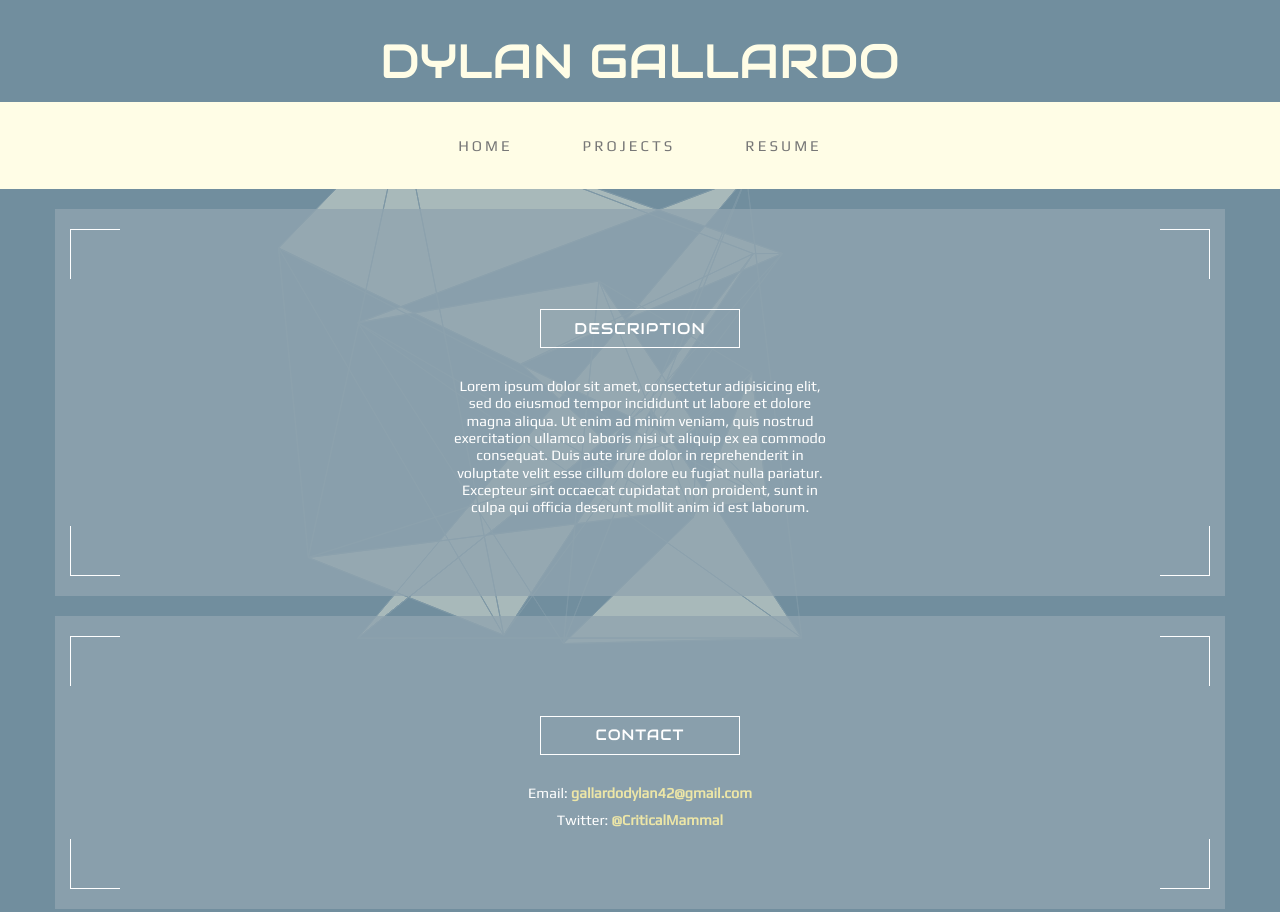
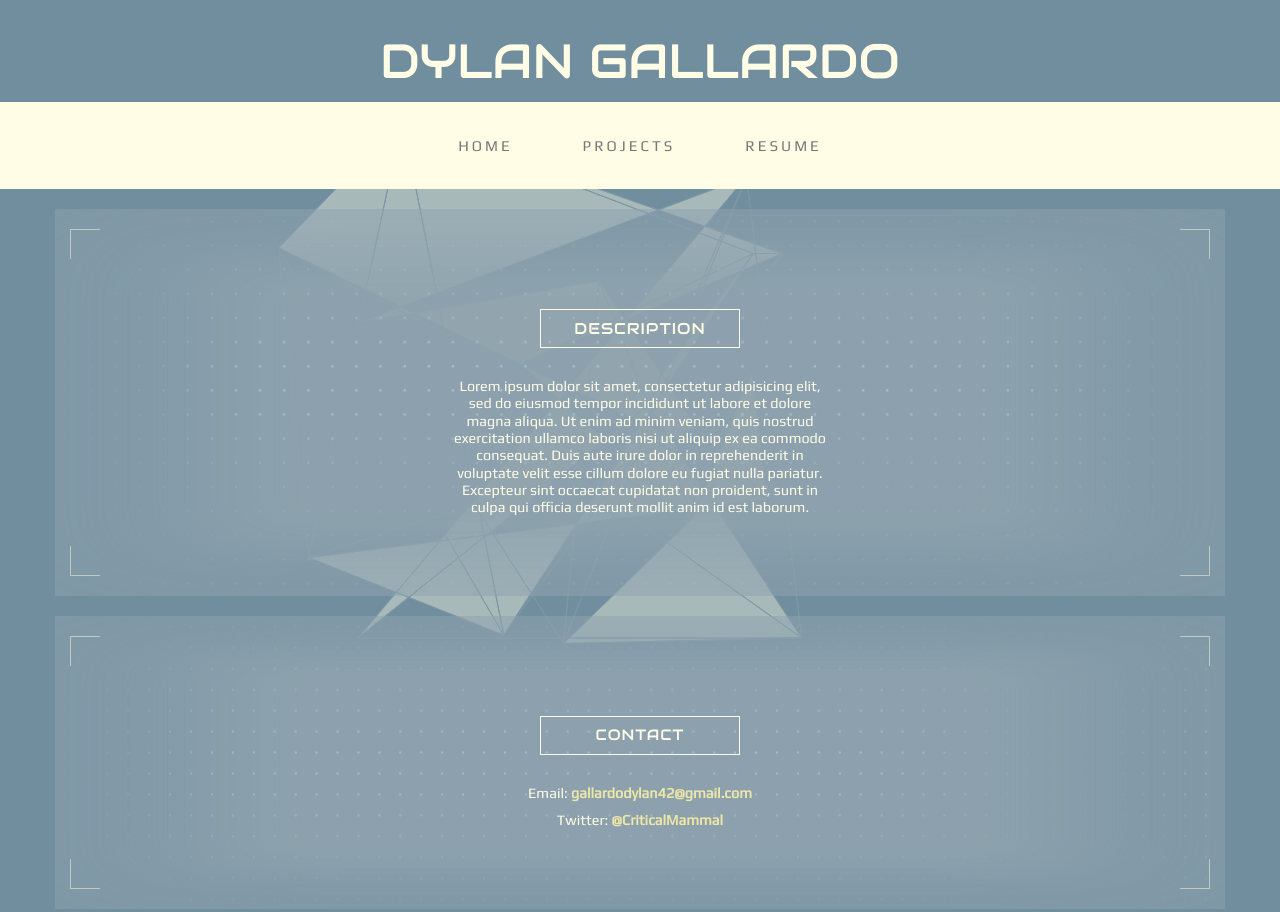
Before and after one commit to CriticalMammal/personal_website, a website: page dylangallardo.com/index.html in a window 1280 px wide. Shown: the top 912 px of the page. Drawn offline with Linux system fonts and the light colour scheme.

Commit message:
Improved Homepage box background image
-The box backgrounds for the homepage are improved and have
semi-transparent dotted grid look now.
- There are still bugs with dots display when resizing, though it's not
terribly noticeable.

```diff
--- a/dylangallardo.com/css/business-casual.css
+++ b/dylangallardo.com/css/business-casual.css
@@ -34,6 +34,7 @@ h6 {
 
 .portfolio-item h5, .homepage-item h2 {
     font-size: 1.3em;
+    color: #FFFDE6;
 }
 .portfolio-item h5 a {
     color: #FFFDE6;
@@ -95,11 +96,11 @@ h6 {
 }
 
 .brand-before p {
-    color: white;
+    color: #FFFDE6;
 }
 
 .brand-main p {
-    color: white;
+    color: #FFFDE6;
 }
 
 p {
@@ -160,10 +161,37 @@ hr {
 }
 
 .box {
+    position: relative;
     margin-bottom: 20px;
     padding: 20px 15px;
-    /*background: #90A4AF;*/
-    background: rgba(144,164,175,0.8);
+    background: rgba(144,164,175,0.5);
+    /*box-shadow: 0px 0px 100px 50px rgba(113,142,158,1) inset;*/
+    background-image: url("../img/custom-box-background.png");
+    background-size: 100% 100%;
+    -webkit-transform-style: preserve-3d;
+    -moz-transform-style: preserve-3d;
+    transform-style: preserve-3d;
+}
+
+.box-text-content {
+    position: relative;
+    z-index: 5;
+}
+
+.box-dot-pattern {
+    z-index: 1;
+    position: absolute;
+    top: 50%;
+    left: 0;
+    /*bottom: 0; */
+    right: 0;
+    width: 100%;
+    height: 100%;
+    margin-left: auto;
+    margin-right: auto;
+    transform: translateY(-50%);
+    background-image: url("../img/box-dot-pattern.png");
+    background-size: contain;
 }
 
 .intro-text {
@@ -174,11 +202,11 @@ hr {
     font-size: 1.25em;
     font-weight: 400;
     letter-spacing: 1px;
-    color: white;
-    border-top: 1px solid white;
-    border-right: 1px solid white;
-    border-bottom: 1px solid white;
-    border-left: 1px solid white;
+    color: #FFFDE6;
+    border-top: 1px solid #FFFDE6;
+    border-right: 1px solid #FFFDE6;
+    border-bottom: 1px solid #FFFDE6;
+    border-left: 1px solid #FFFDE6;
 }
 
 .top-corners {
@@ -189,19 +217,19 @@ hr {
 
 .top-left-corner {
     position: absolute;
-    border-top: 1px solid white;
-    border-left: 1px solid white;
-    width: 50px;
-    height: 50px;
+    border-top: 1px solid rgba(255, 253, 230, 0.5);
+    border-left: 1px solid rgba(255, 253, 230, 0.5);
+    width: 30px;
+    height: 30px;
     left: 0;
 }
 
 .top-right-corner {
     position: absolute;
-    border-top: 1px solid white;
-    border-right: 1px solid white;
-    width: 50px;
-    height: 50px;
+    border-top: 1px solid rgba(255, 253, 230, 0.5);
+    border-right: 1px solid rgba(255, 253, 230, 0.5);
+    width: 30px;
+    height: 30px;
     right: 0;
 }
 
@@ -213,20 +241,22 @@ hr {
 
 .bottom-left-corner {
     position: absolute;
-    border-bottom: 1px solid white;
-    border-left: 1px solid white;
-    width: 50px;
-    height: 50px;
+    border-bottom: 1px solid rgba(255, 253, 230, 0.5);
+    border-left: 1px solid rgba(255, 253, 230, 0.5);
+    width: 30px;
+    height: 30px;
     left: 0;
+    bottom: 0;
 }
 
 .bottom-right-corner {
     position: absolute;
-    border-bottom: 1px solid white;
-    border-right: 1px solid white;
-    width: 50px;
-    height: 50px;
+    border-bottom: 1px solid rgba(255, 253, 230, 0.5);
+    border-right: 1px solid rgba(255, 253, 230, 0.5);
+    width: 30px;
+    height: 30px;
     right: 0;
+    bottom: 0;
 }
 
 .brand-main a {
--- a/dylangallardo.com/index.html
+++ b/dylangallardo.com/index.html
@@ -75,28 +75,17 @@
 
     <div class="container">
 
+        <!-- DESCRIPTION INFO BOX -->
         <div class="row">
             <div class="box">
             	<div class="top-corners">
             		<span class="top-left-corner"></span>
             		<span class="top-right-corner"></span>
             	</div>
+                <div class="box-text-content">
                     <div class="col-lg-12 homepage-item">
-                	<!-- <span class="intro-text align-center">a</span> -->
                         <h2 class="intro-text text-center">Description</h2>
-<!--                     <div class="homepage-head-block">
-                    <h2>
-                    	<span class="text-center">2015/08/08</span>
-                    	<hr>
-                    	<span class="homepage-item-head text-center">Description</span>
-                    </h2>
-                    </div> -->
                     </div>
-<!--            <h2 class="brand-before text-center">
-		            <small>
-		                <p>Welcome to my patch of the internet. </p>
-		            </small>
-            	</h2> -->
                     <div class="brand-main text-center">
                         <p>Lorem ipsum dolor sit amet, consectetur adipisicing elit, sed do eiusmod
                         tempor incididunt ut labore et dolore magna aliqua. Ut enim ad minim veniam,
@@ -105,18 +94,23 @@
                         cillum dolore eu fugiat nulla pariatur. Excepteur sint occaecat cupidatat non
                         proident, sunt in culpa qui officia deserunt mollit anim id est laborum.</p>
                     </div>
+                </div>
             	<div class="bottom-corners">
             		<div class="bottom-left-corner"></div>
             		<div class="bottom-right-corner"></div>
             	</div>
+                <div class="box-dot-pattern"></div>
             </div>
         </div>
+
+        <!-- CONTACT INFO BOX -->
         <div class="row">
             <div class="box">
             	<div class="top-corners">
             		<span class="top-left-corner"></span>
             		<span class="top-right-corner"></span>
             	</div>
+                <div class="box-text-content">
                     <div class="col-lg-12">
                         <h2 class="intro-text text-center">Contact
                         </h2>
@@ -129,10 +123,12 @@
                             <strong><a href="https://twitter.com/CriticalMammal"> @CriticalMammal</a></strong>
                         </p>
                     </div>
+                </div>
             	<div class="top-corners">
             		<span class="bottom-left-corner"></span>
             		<span class="bottom-right-corner"></span>
             	</div>
+                <div class="box-dot-pattern"></div>
                 <div class="clearfix"></div>
             </div>
         </div>
```
Also changed, not shown: dylangallardo.com/img/box-dot-pattern.png (added), dylangallardo.com/img/custom-box-background.png (added), 2 other files. Lines whose indentation alone changed are shown as unchanged.
